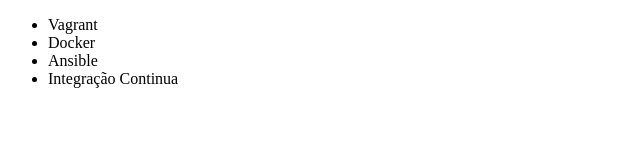
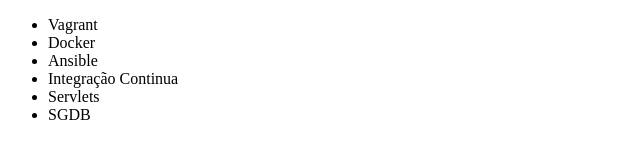
Before and after one commit to henriqueeustaquio/alura_git, a plain HTML site: page index.html in a window 1280 px wide. Shown: the whole page, without its empty margins (0-640 px from the left). Drawn offline with Linux system fonts and the light colour scheme.

Commit message:
Criando arquivo index.html com lista de cursos

```diff
--- a/index.html
+++ b/index.html
@@ -10,6 +10,8 @@
         <li>Docker</li>
         <li>Ansible</li>
         <li>Integração Continua</li>
+        <li>Servlets</li>
+        <li>SGDB</li>
     </ul>
 </body>
 </html>
```
